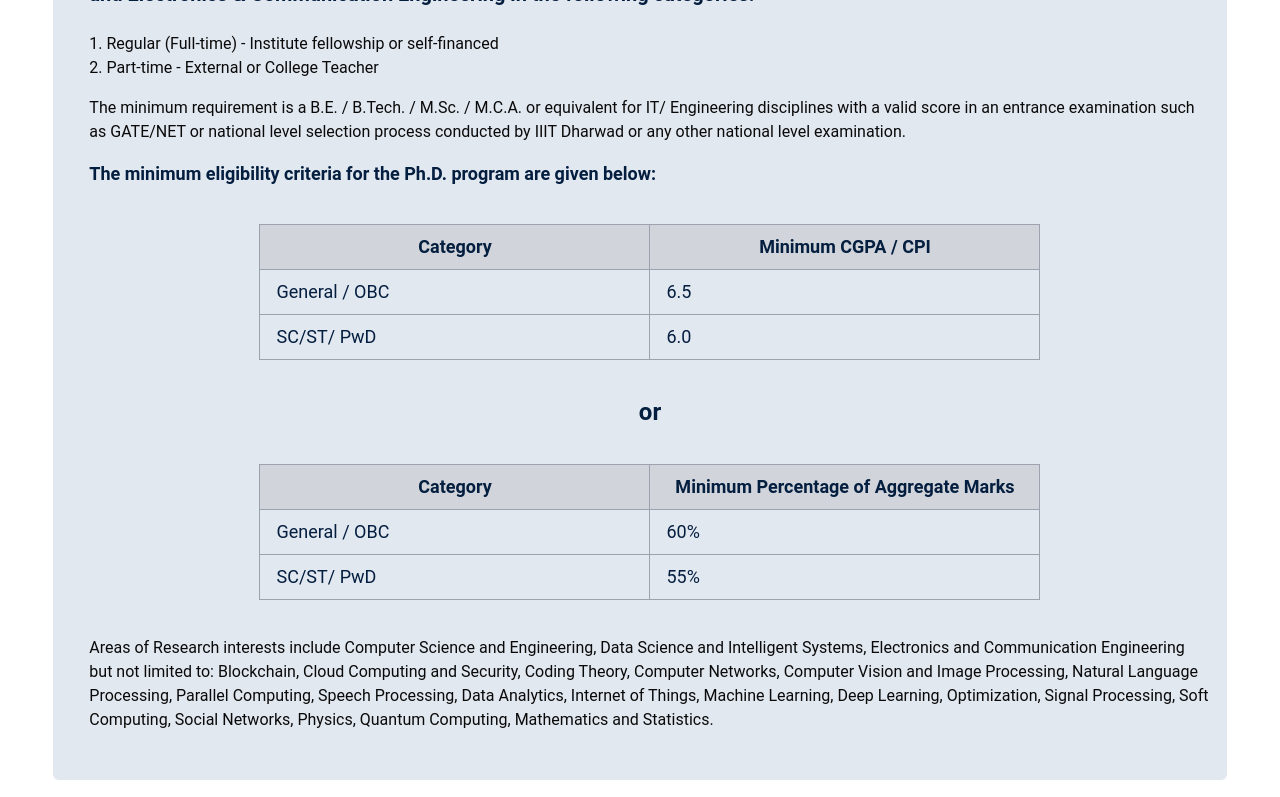
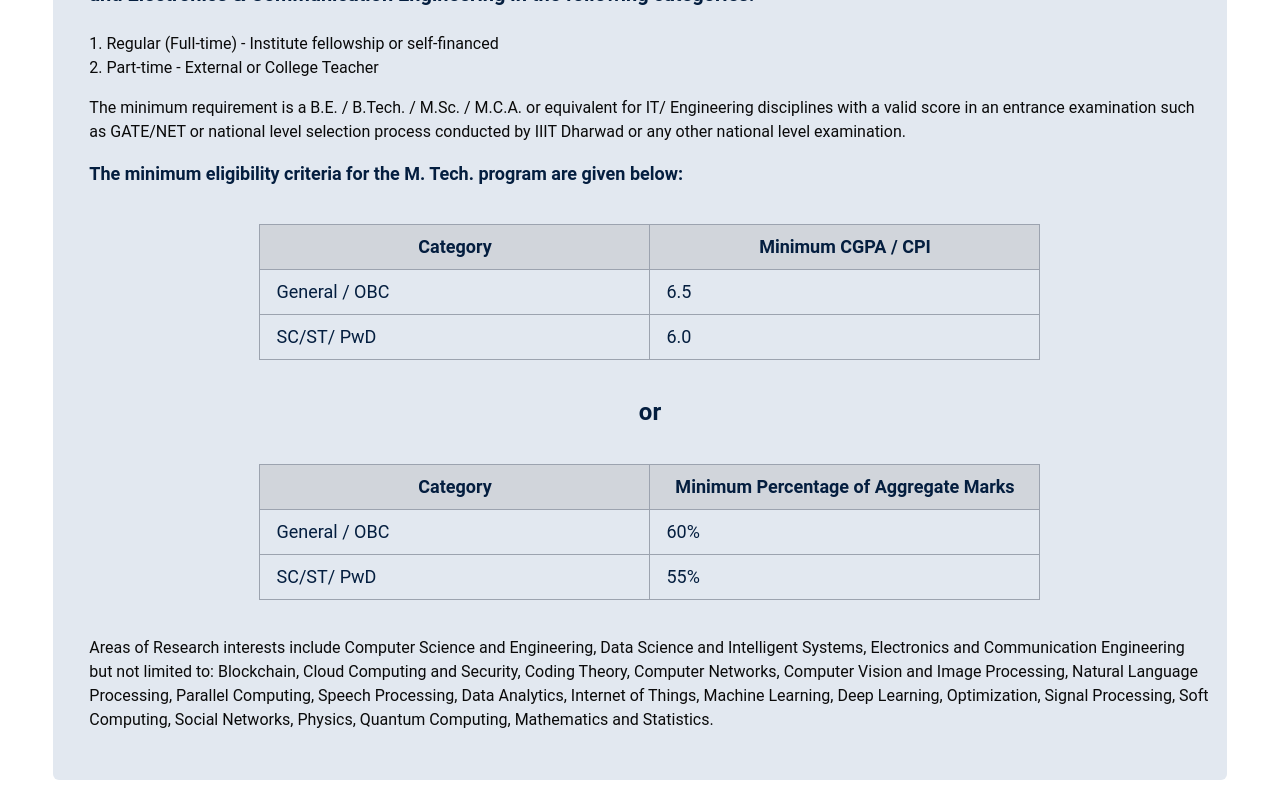
Before and after one commit to Velocity-IIITDWD/iiitdwd.ac.in, a Next.js app: page /admissions/mtech in a window 1280 px wide. Shown: the part 616-1413 px from the top of the page. Built offline with nearby package versions, Linux system fonts and the light colour scheme.

Commit message:
correction in mtech  page

```diff
--- a/app/admissions/mtech/page.tsx
+++ b/app/admissions/mtech/page.tsx
@@ -27,7 +27,7 @@ export default function Page() {
           </div>
 
           <div className="font-bold mt-4 text-lg text-dwd-primary">
-            The minimum eligibility criteria for the Ph.D. program are given below:
+            The minimum eligibility criteria for the M. Tech. program are given below:
 
 
             <div className="mx-auto my-9 text-md font-normal">
```
